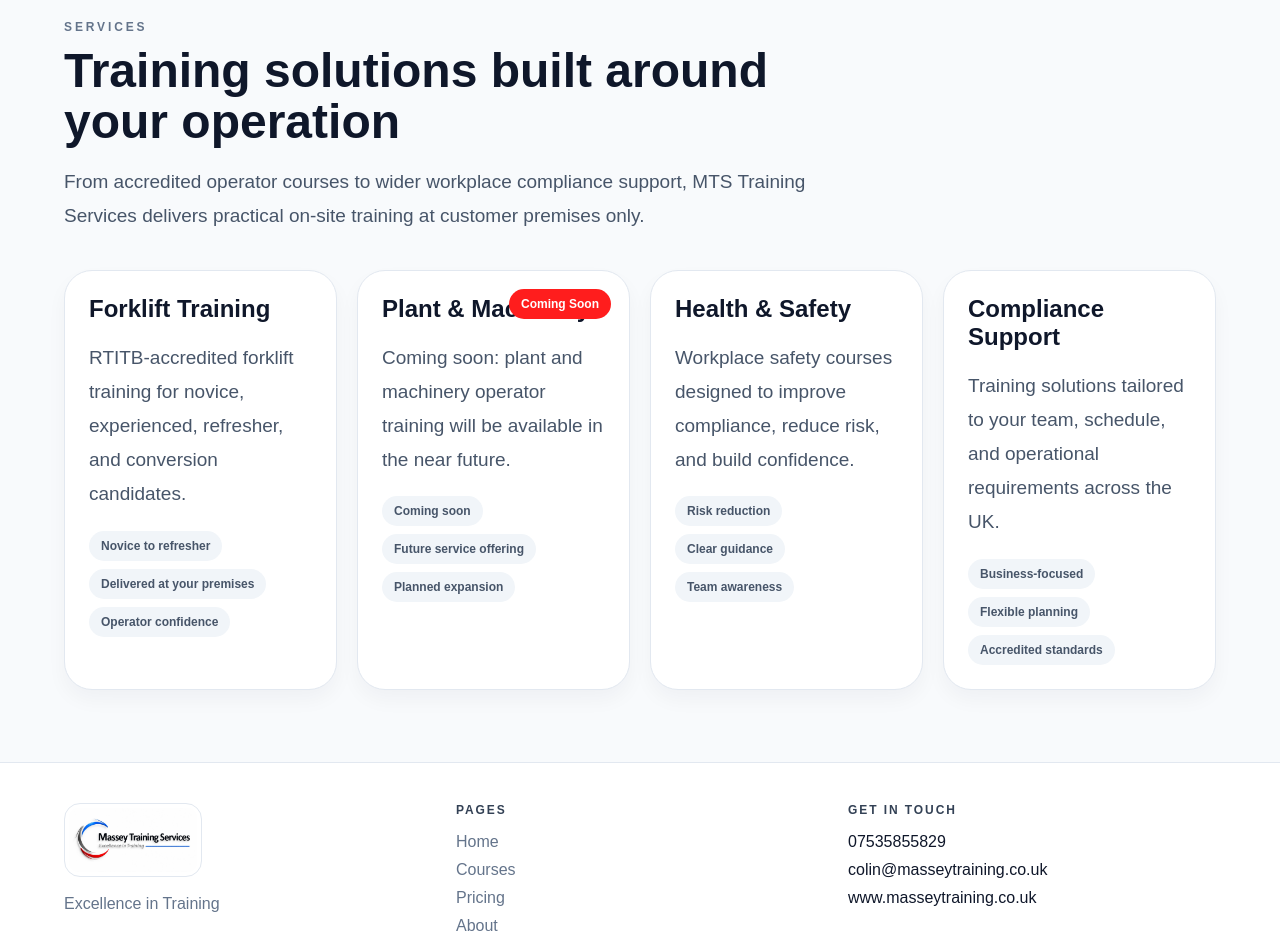
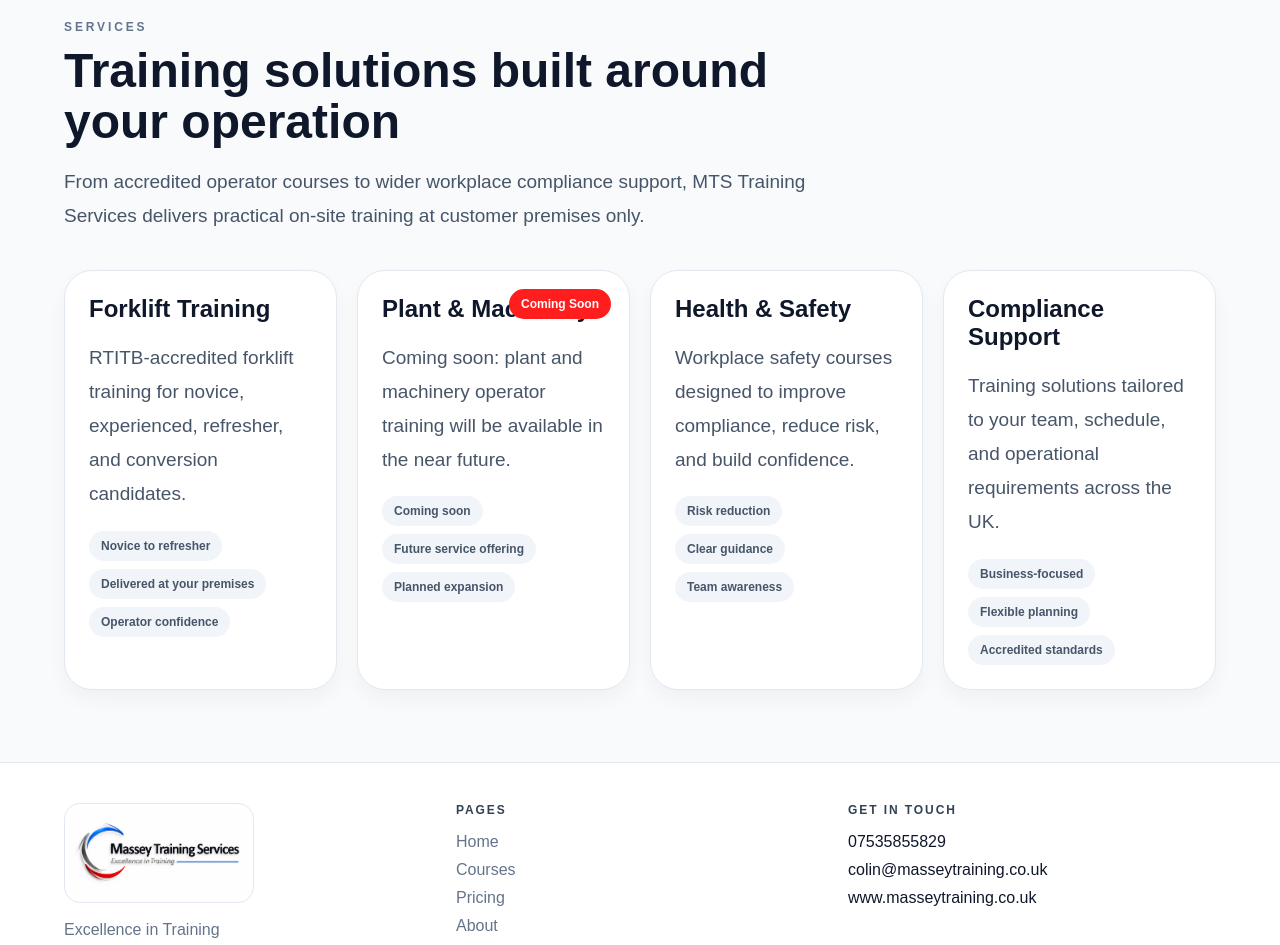
Before and after one commit to masseytraining/mts-training-site, a Next.js app: page / in a window 1280 px wide. Shown: the part 1200-2145 px from the top of the page. Built offline with nearby package versions, Linux system fonts and the light colour scheme.

Commit message:
Update globals.css

```diff
--- a/app/globals.css
+++ b/app/globals.css
@@ -81,7 +81,7 @@
 .submit-btn { border: 0; color: white; border-radius: 16px; padding: 16px 20px; font-weight: 800; }
 .site-footer { background: white; border-top: 1px solid #e2e8f0; }
 .footer-grid { display: grid; grid-template-columns: 1fr 1fr 1fr; gap: 24px; padding: 40px 24px; }
-.footer-logo { height: 74px; width: auto; border: 1px solid #e2e8f0; background: white; border-radius: 16px; padding: 4px; }
+.footer-logo { height: 100px; width: auto; border: 1px solid #e2e8f0; background: white; border-radius: 16px; padding: 4px; }
 .footer-tag { margin-top: 14px; color: #64748b; }
 .footer-head { text-transform: uppercase; letter-spacing: 0.16em; font-size: 12px; font-weight: 800; color: #334155; }
 .footer-links, .footer-contact { margin-top: 16px; display: grid; gap: 10px; }
```
